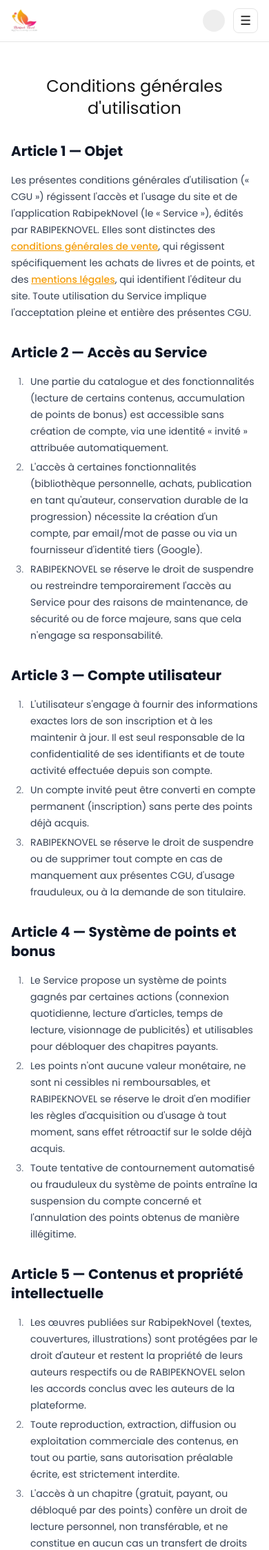
After one commit to yvan-frank/rabipeknoveldrama, a PHP site: page /conditions-utilisation in a window 390 px wide. The commit adds this page. Shown: the top 2247 px of the page at 69% size. Run offline with PHP 8.4, Linux system fonts and the light colour scheme; style sheets or scripts are compiled from the project's sources.

Commit message:
Add real CGU page, fix mislabeled CGV link on mobile
The mobile auth landing screen linked its "Conditions d'Utilisation" text
to /cgv (Conditions Générales de Vente — pricing/payment/refunds), not
actual terms of use. Added a proper CGU (terms of use) page on both web
(/conditions-utilisation) and mobile (cgu.tsx), linked from both apps'
legal sections, the web footer, and the sitemap.

```diff
--- a/refonte_frontend_php/resources/views/partials/footer.php
+++ b/refonte_frontend_php/resources/views/partials/footer.php
@@ -9,6 +9,7 @@ $legalLinks = [
     '/mentions-legales' => 'Mentions légales',
     '/politique-confidentialite' => 'Politique de confidentialité',
     '/conditions-generales-de-vente' => 'Conditions générales de vente',
+    '/conditions-utilisation' => "Conditions générales d'utilisation",
 ];
 ?>
 <footer class="mt-12 border-t border-black/10 dark:border-white/10">
--- /dev/null
+++ b/refonte_frontend_php/resources/views/static/terms-of-use.php
@@ -0,0 +1,124 @@
+<?php /** Conditions générales d'utilisation — distinctes des CGV (achat) et des mentions légales (identité de l'éditeur). */ ?>
+<div class="mx-auto max-w-3xl px-4 py-12">
+  <h1 class="mb-8 text-center text-2xl">Conditions générales d'utilisation</h1>
+  <div class="prose prose-sm max-w-none prose-a:text-brand-amber dark:prose-invert">
+    <h2>Article 1 — Objet</h2>
+    <p>
+      Les présentes conditions générales d'utilisation (« CGU ») régissent l'accès et l'usage du site et de
+      l'application RabipekNovel (le « Service »), édités par RABIPEKNOVEL. Elles sont distinctes des
+      <a href="/conditions-generales-de-vente">conditions générales de vente</a>, qui régissent spécifiquement
+      les achats de livres et de points, et des <a href="/mentions-legales">mentions légales</a>, qui identifient
+      l'éditeur du site. Toute utilisation du Service implique l'acceptation pleine et entière des présentes CGU.
+    </p>
+
+    <h2>Article 2 — Accès au Service</h2>
+    <ol>
+      <li>
+        Une partie du catalogue et des fonctionnalités (lecture de certains contenus, accumulation de points de
+        bonus) est accessible sans création de compte, via une identité « invité » attribuée automatiquement.
+      </li>
+      <li>
+        L'accès à certaines fonctionnalités (bibliothèque personnelle, achats, publication en tant qu'auteur,
+        conservation durable de la progression) nécessite la création d'un compte, par email/mot de passe ou via
+        un fournisseur d'identité tiers (Google).
+      </li>
+      <li>
+        RABIPEKNOVEL se réserve le droit de suspendre ou restreindre temporairement l'accès au Service pour des
+        raisons de maintenance, de sécurité ou de force majeure, sans que cela n'engage sa responsabilité.
+      </li>
+    </ol>
+
+    <h2>Article 3 — Compte utilisateur</h2>
+    <ol>
+      <li>
+        L'utilisateur s'engage à fournir des informations exactes lors de son inscription et à les maintenir à
+        jour. Il est seul responsable de la confidentialité de ses identifiants et de toute activité effectuée
+        depuis son compte.
+      </li>
+      <li>
+        Un compte invité peut être converti en compte permanent (inscription) sans perte des points déjà acquis.
+      </li>
+      <li>
+        RABIPEKNOVEL se réserve le droit de suspendre ou de supprimer tout compte en cas de manquement aux
+        présentes CGU, d'usage frauduleux, ou à la demande de son titulaire.
+      </li>
+    </ol>
+
+    <h2>Article 4 — Système de points et bonus</h2>
+    <ol>
+      <li>
+        Le Service propose un système de points gagnés par certaines actions (connexion quotidienne, lecture
+        d'articles, temps de lecture, visionnage de publicités) et utilisables pour débloquer des chapitres
+        payants.
+      </li>
+      <li>
+        Les points n'ont aucune valeur monétaire, ne sont ni cessibles ni remboursables, et RABIPEKNOVEL se
+        réserve le droit d'en modifier les règles d'acquisition ou d'usage à tout moment, sans effet rétroactif
+        sur le solde déjà acquis.
+      </li>
+      <li>
+        Toute tentative de contournement automatisé ou frauduleux du système de points entraîne la suspension du
+        compte concerné et l'annulation des points obtenus de manière illégitime.
+      </li>
+    </ol>
+
+    <h2>Article 5 — Contenus et propriété intellectuelle</h2>
+    <ol>
+      <li>
+        Les œuvres publiées sur RabipekNovel (textes, couvertures, illustrations) sont protégées par le droit
+        d'auteur et restent la propriété de leurs auteurs respectifs ou de RABIPEKNOVEL selon les accords conclus
+        avec les auteurs de la plateforme.
+      </li>
+      <li>
+        Toute reproduction, extraction, diffusion ou exploitation commerciale des contenus, en tout ou partie,
+        sans autorisation préalable écrite, est strictement interdite.
+      </li>
+      <li>
+        L'accès à un chapitre (gratuit, payant, ou débloqué par des points) confère un droit de lecture
+        personnel, non transférable, et ne constitue en aucun cas un transfert de droits sur l'œuvre.
+      </li>
+    </ol>
+
+    <h2>Article 6 — Comportement de l'utilisateur</h2>
+    <p>L'utilisateur s'engage à ne pas :</p>
+    <ul>
+      <li>publier ou transmettre des contenus illicites, diffamatoires, haineux ou portant atteinte aux droits de tiers ;</li>
+      <li>usurper l'identité d'un tiers ou fournir de fausses informations ;</li>
+      <li>perturber le fonctionnement du Service (tentative d'intrusion, extraction automatisée de contenu, contournement des mesures de protection) ;</li>
+      <li>utiliser le Service à des fins commerciales non autorisées.</li>
+    </ul>
+    <p>
+      Tout manquement peut entraîner, sans préavis, la suppression du contenu concerné et/ou la suspension du
+      compte de l'utilisateur.
+    </p>
+
+    <h2>Article 7 — Compte auteur</h2>
+    <p>
+      Les auteurs publiant sur RabipekNovel restent seuls responsables du contenu qu'ils mettent en ligne et
+      garantissent détenir les droits nécessaires à sa publication. La vérification d'identité (KYC) préalable à
+      la publication vise à limiter les usages frauduleux et ne constitue pas une validation éditoriale du
+      contenu par RABIPEKNOVEL.
+    </p>
+
+    <h2>Article 8 — Responsabilité</h2>
+    <p>
+      RABIPEKNOVEL met en œuvre des moyens raisonnables pour assurer la disponibilité et la sécurité du Service,
+      sans garantie de continuité absolue. RABIPEKNOVEL ne saurait être tenu responsable des dommages indirects
+      résultant de l'utilisation ou de l'impossibilité d'utiliser le Service, ni du contenu publié par des tiers
+      (auteurs, autres utilisateurs).
+    </p>
+
+    <h2>Article 9 — Modification des CGU</h2>
+    <p>
+      RABIPEKNOVEL se réserve le droit de modifier les présentes CGU à tout moment. La version applicable est
+      celle publiée sur le site à la date de connexion de l'utilisateur. Une utilisation continue du Service
+      après modification vaut acceptation des nouvelles conditions.
+    </p>
+
+    <h2>Article 10 — Droit applicable — Litiges</h2>
+    <p>
+      Les présentes CGU sont soumises au droit camerounais. En cas de litige, et à défaut de résolution amiable,
+      les tribunaux camerounais seront seuls compétents.
+    </p>
+  </div>
+</div>
--- a/refonte_frontend_php/src/Modules/Seo/SeoController.php
+++ b/refonte_frontend_php/src/Modules/Seo/SeoController.php
@@ -57,6 +57,7 @@ final class SeoController
             ['loc' => '/mentions-legales', 'changefreq' => 'yearly', 'priority' => '0.1'],
             ['loc' => '/politique-confidentialite', 'changefreq' => 'yearly', 'priority' => '0.1'],
             ['loc' => '/conditions-generales-de-vente', 'changefreq' => 'yearly', 'priority' => '0.1'],
+            ['loc' => '/conditions-utilisation', 'changefreq' => 'yearly', 'priority' => '0.1'],
         ];
 
         $bookEntries = [];
--- a/refonte_frontend_php/src/Modules/StaticPages/StaticPagesController.php
+++ b/refonte_frontend_php/src/Modules/StaticPages/StaticPagesController.php
@@ -10,7 +10,7 @@ use App\Support\View;
 /**
  * Équivalent des pages statiques/légales : a-propos-de-nous,
  * mentions-legales, politique-confidentialite, conditions-generales-de-vente,
- * maintenance.
+ * conditions-utilisation, maintenance.
  */
 final class StaticPagesController
 {
@@ -36,6 +36,13 @@ final class StaticPagesController
         View::render('static.terms-of-sale', [], 'CGV | RabipekNovel');
     }
 
+    public function termsOfUse(Request $request): void
+    {
+        View::render('static.terms-of-use', [
+            'description' => "Conditions générales d'utilisation du site et de l'application RabipekNovel.",
+        ], "Conditions générales d'utilisation | RabipekNovel");
+    }
+
     public function maintenance(Request $request): void
     {
         View::render('static.maintenance', ['noindex' => true], 'Maintenance | RabipekNovel');
--- a/refonte_frontend_php/src/Routes.php
+++ b/refonte_frontend_php/src/Routes.php
@@ -65,6 +65,7 @@ final class Routes
         $router->get('/mentions-legales', [new StaticPagesController(), 'legalNotice']);
         $router->get('/politique-confidentialite', [new StaticPagesController(), 'privacyPolicy']);
         $router->get('/conditions-generales-de-vente', [new StaticPagesController(), 'termsOfSale']);
+        $router->get('/conditions-utilisation', [new StaticPagesController(), 'termsOfUse']);
         $router->get('/maintenance', [new StaticPagesController(), 'maintenance']);
     }
 }
--- a/refonte_rabi_mobile/app/(app)/_layout.tsx
+++ b/refonte_rabi_mobile/app/(app)/_layout.tsx
@@ -66,6 +66,7 @@ export default function AppLayout() {
       <Stack.Screen name="author/kyc" options={{ title: "Vérification d'identité" }} />
       <Stack.Screen name="mentions-legales" options={{ title: 'Mentions légales' }} />
       <Stack.Screen name="cgv" options={{ title: 'CGV' }} />
+      <Stack.Screen name="cgu" options={{ title: 'CGU' }} />
       <Stack.Screen name="politique-confidentialite" options={{ title: 'Confidentialité' }} />
     </Stack>
   );
--- a/refonte_rabi_mobile/app/(app)/settings.tsx
+++ b/refonte_rabi_mobile/app/(app)/settings.tsx
@@ -100,6 +100,7 @@ export default function SettingsScreen() {
         <View style={[shadow, { backgroundColor: colors.surface, borderRadius: radius.lg }]}>
           <LegalRow label="Mentions légales" onPress={() => router.push('/mentions-legales')} />
           <LegalRow label="Conditions générales de vente" onPress={() => router.push('/cgv')} />
+          <LegalRow label="Conditions générales d'utilisation" onPress={() => router.push('/cgu')} />
           <LegalRow label="Politique de confidentialité" onPress={() => router.push('/politique-confidentialite')} />
           {showAdsPrivacyRow ? (
             <LegalRow label="Confidentialité des annonces" onPress={handleAdsPrivacyOptions} />
--- a/refonte_rabi_mobile/app/(auth)/index.tsx
+++ b/refonte_rabi_mobile/app/(auth)/index.tsx
@@ -28,6 +28,8 @@ export default function AuthLandingScreen() {
       // false (annulé) ou true (connecté) : dans les deux cas rien à afficher
       // ici, (auth)/_layout redirige automatiquement vers /(app) au succès.
     } catch (err) {
+      // eslint-disable-next-line no-console -- diagnostic temporaire, cf. échec connexion Google en prod
+      console.error('[auth] loginWithGoogle a échoué :', err);
       setError(extractApiErrorMessage(err, 'Connexion Google impossible'));
     } finally {
       setGoogleLoading(false);
@@ -80,7 +82,7 @@ export default function AuthLandingScreen() {
 
         <Text style={[typography.caption, { color: colors.textMuted, textAlign: 'center', marginTop: spacing.xl }]}>
           En continuant, vous acceptez les{' '}
-          <Text style={{ color: colors.accent }} onPress={() => router.push('/cgv')}>
+          <Text style={{ color: colors.accent }} onPress={() => router.push('/cgu')}>
             Conditions d&apos;Utilisation
           </Text>{' '}
           et confirmez avoir lu la{' '}
```
Also changed, not shown: refonte_rabi_mobile/app/(app)/cgu.tsx (added, +86 -0 lines).
